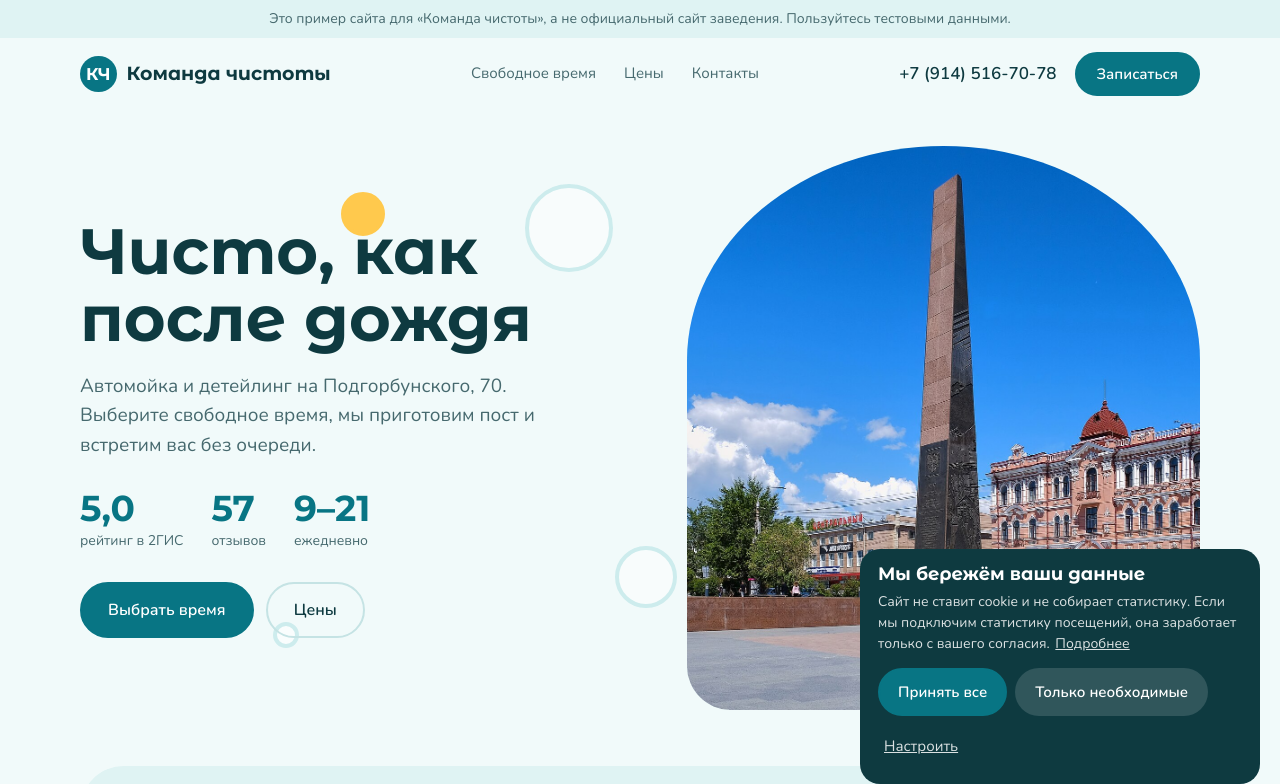
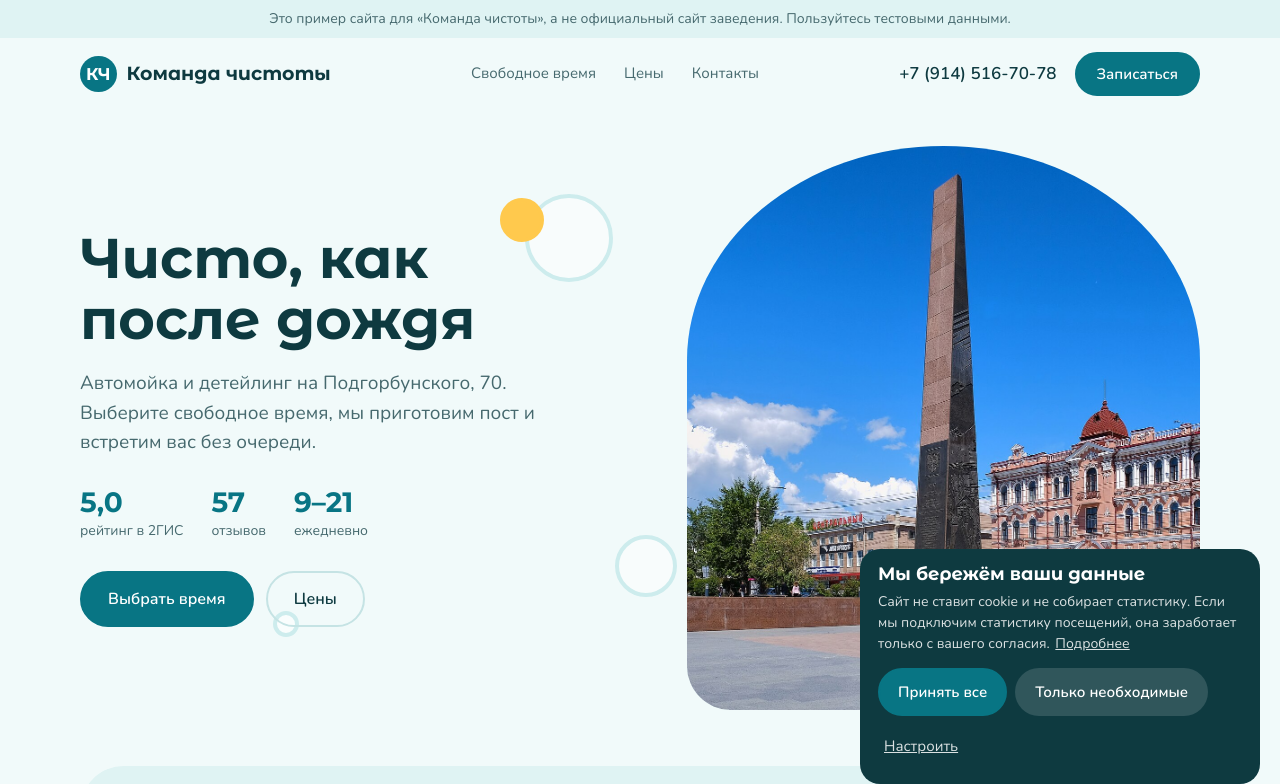
Before and after one commit to kennaiki/komanda_demo, a plain HTML site: page index.html in a window 1280 px wide. Shown: the top 784 px of the page. Drawn offline with Linux system fonts and the light colour scheme; no server answers.

Commit message:
Спокойнее первый блок: заголовок, цифры, кнопки
Co-Authored-By: Claude Sonnet 5.5 <noreply@anthropic.com>

```diff
--- a/index.html
+++ b/index.html
@@ -309,20 +309,20 @@ footer .legal a{display:inline-block;padding:12px 4px;margin:-12px -4px}
 
 .logo i{border-radius:50%;background:var(--accent)}
 .logo{font-size:19px}
-h1{font-size:clamp(38px,5.6vw,64px);line-height:1.05}
+h1{font-size:clamp(34px,4.9vw,56px);line-height:1.08;text-wrap:balance}
 .hero{position:relative}
 .hero.v-split .pic{border-radius:50% 50% 44px 44px / 38% 38% 44px 44px;aspect-ratio:4/4.4}
 @media(max-width:820px){.hero.v-split .pic{aspect-ratio:4/3;border-radius:36px}}
 .bubbles{position:absolute;inset:0;pointer-events:none;z-index:0}
 .bubbles i{position:absolute;border-radius:50%;border:4px solid var(--accent-soft);background:rgba(255,255,255,.55)}
 .bubbles i:nth-child(1){width:88px;height:88px;right:6%;top:-34px}
-.bubbles i:nth-child(2){width:44px;height:44px;left:46%;top:-26px;background:var(--live);border-color:var(--live)}
+.bubbles i:nth-child(2){width:44px;height:44px;left:74%;top:-30px;background:var(--live);border-color:var(--live)}
 .bubbles i:nth-child(3){width:26px;height:26px;left:34%;bottom:-10px}
 .bubbles i:nth-child(4){width:62px;height:62px;right:-30px;bottom:30px}
 @media(max-width:820px){.bubbles i:nth-child(1),.bubbles i:nth-child(2){display:none}}
 .hero .in{position:relative}
 .hero .in>*:not(.bubbles){position:relative;z-index:1}
-.facts b{color:var(--accent)}
+.facts b{color:var(--accent);font-size:28px}
 .board{background:var(--soft)}
 .hour{border-radius:999px;font-size:17px}
 .plan{border-radius:32px}
```
